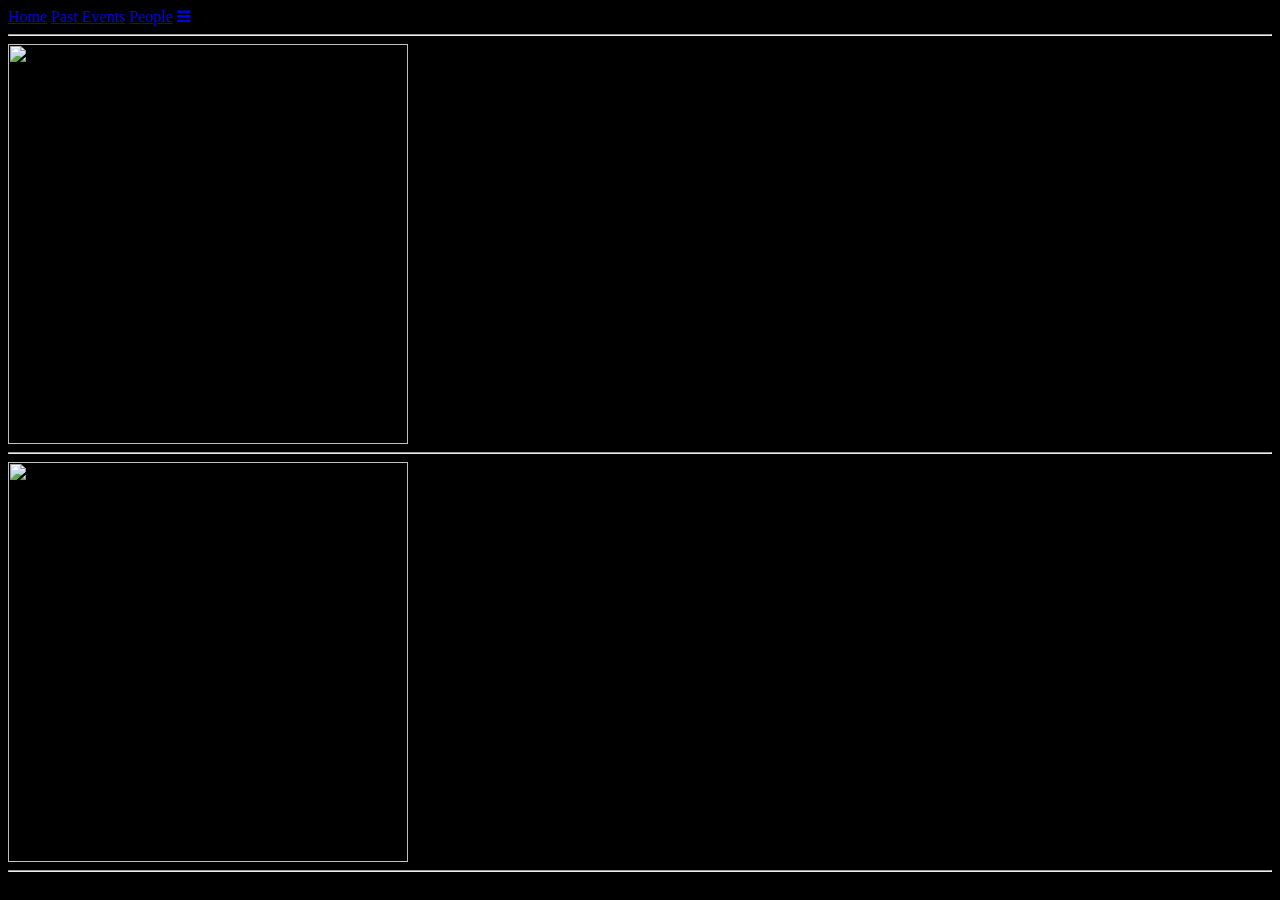
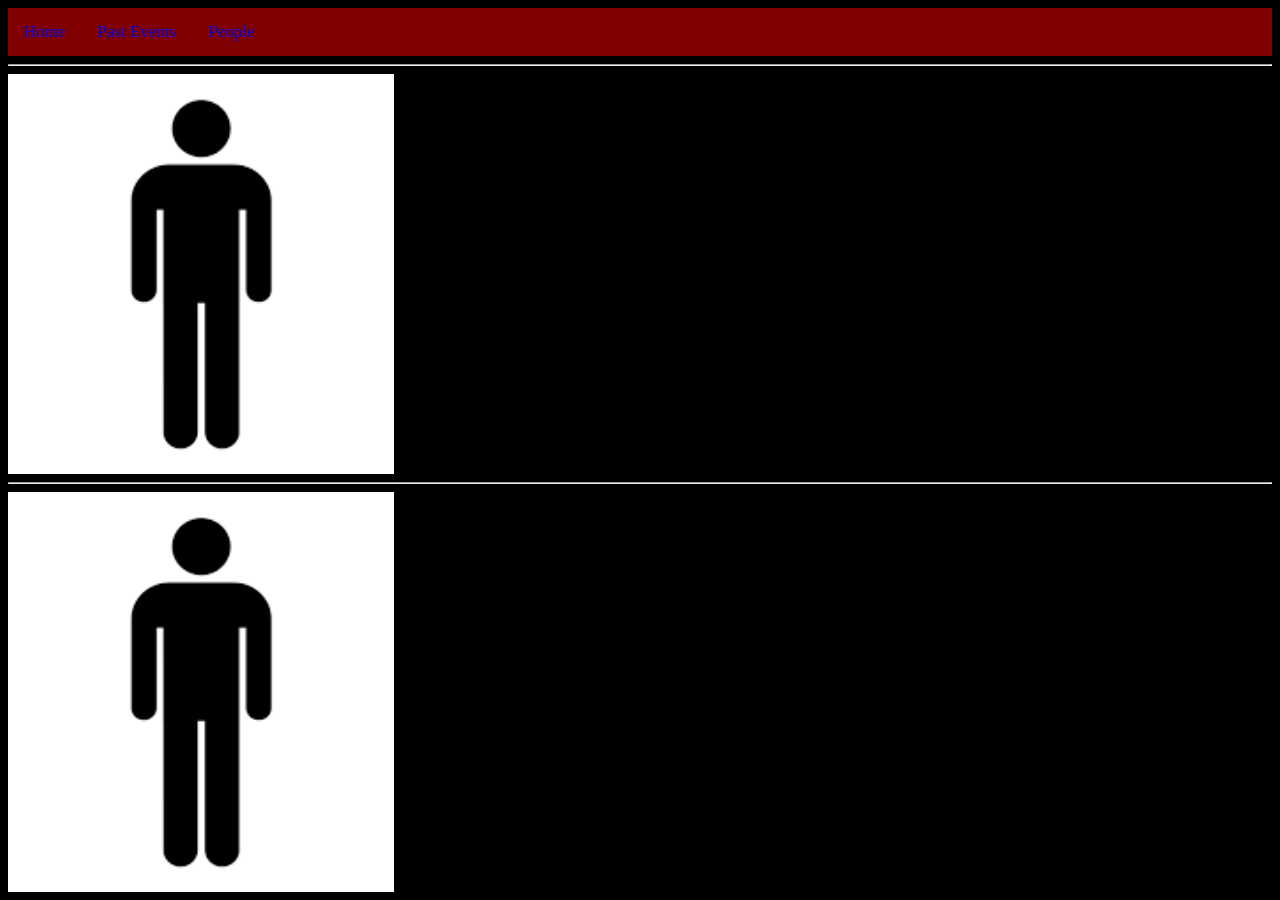
Before and after one commit to James471/club-website-template, a Jekyll site: the page built from people.md, in a window 1280 px wide and 900 px high. Built offline with Jekyll 4.4.1, drawn with Linux system fonts in a browser that asks for light colours.

```diff
--- a/_config.yml
+++ b/_config.yml
@@ -1,5 +1,5 @@
 #Put the name of the repo as it is on github
-baseurl: club-website-template
+baseurl: /club-website-template
 
 #The title appears on the first page
 title: The Club
```
